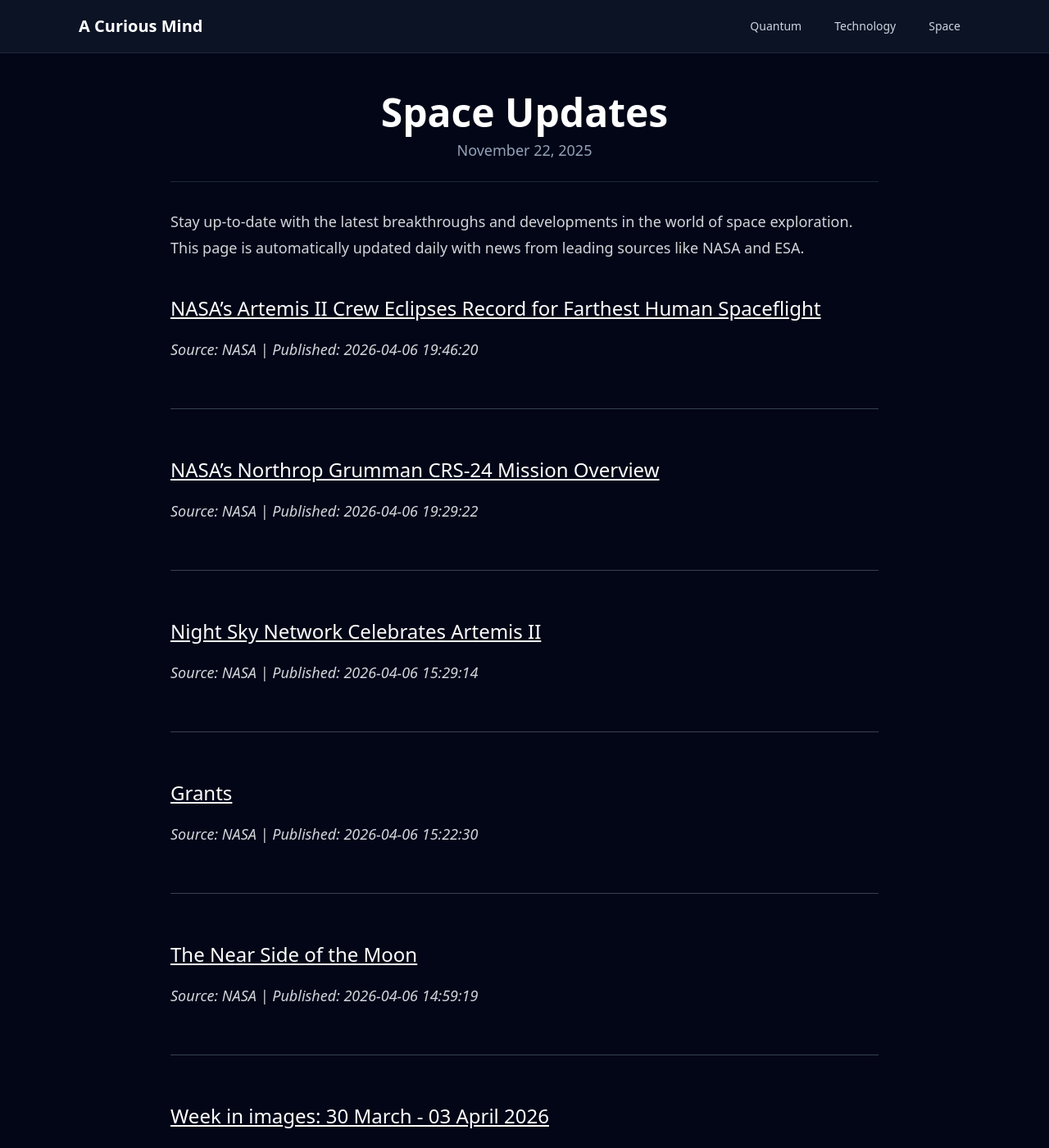
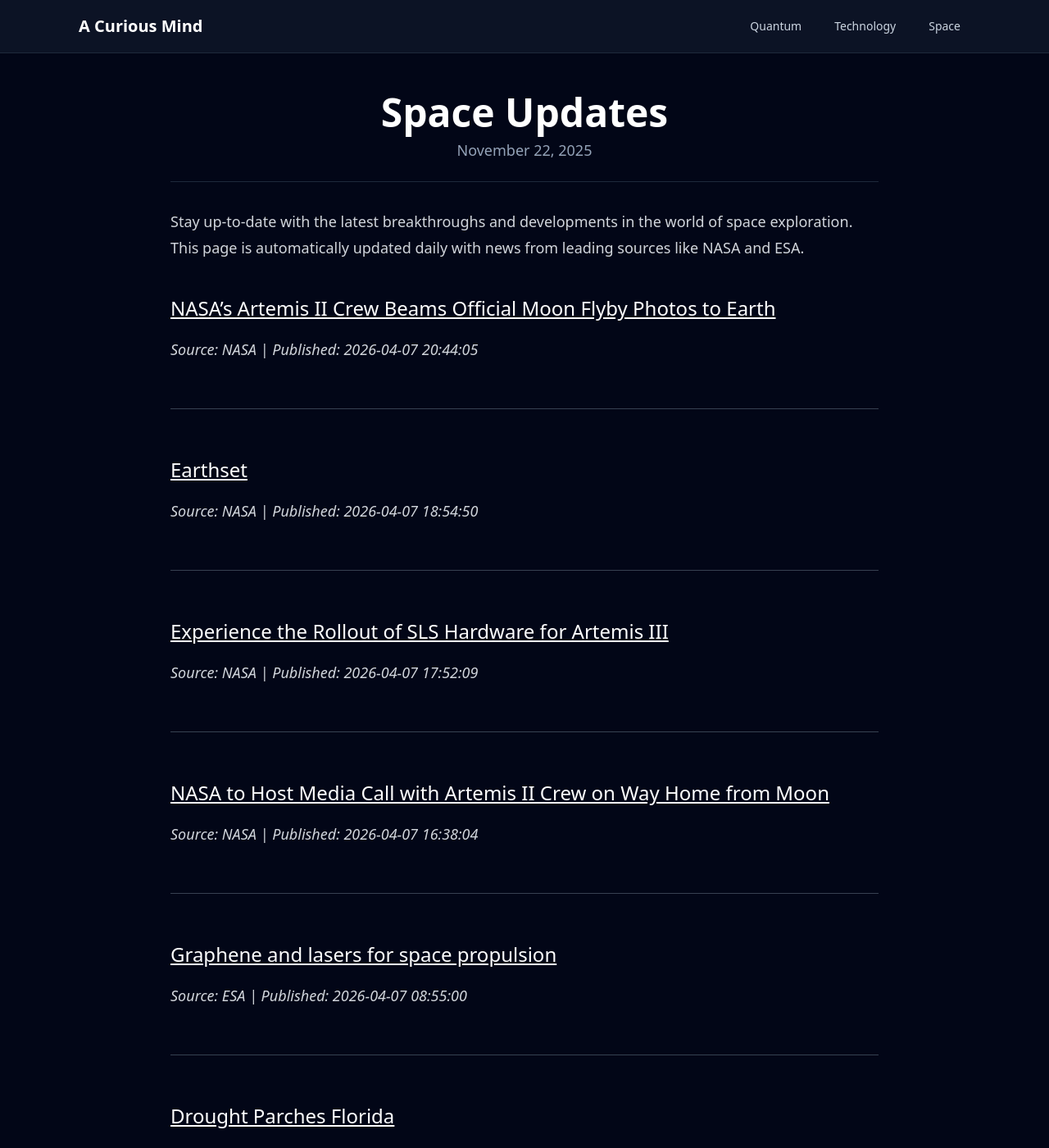
Before and after one commit to onehl7/onehl7.github.io, a Jekyll site: the page built from _posts/2025-11-22-space-updates.md, in a window 1280 px wide and 1400 px high. Shown: the whole window at 82% size. Built offline with Jekyll 4.4.1, drawn with Linux system fonts in a browser that asks for light colours; nearby versions of some CDN libraries; some of the changed text lies outside the part shown.

Commit message:
Update space news data

```diff
--- a/_data/space_news.json
+++ b/_data/space_news.json
@@ -1,33 +1,39 @@
 [
   {
     "source": "NASA",
-    "title": "NASA\u2019s Artemis II Crew Eclipses Record for Farthest Human Spaceflight",
-    "link": "https://www.nasa.gov/news-release/nasas-artemis-ii-crew-eclipses-record-for-farthest-human-spaceflight/",
-    "published": "2026-04-06 19:46:20"
+    "title": "NASA\u2019s Artemis II Crew Beams Official Moon Flyby Photos to Earth",
+    "link": "https://www.nasa.gov/news-release/nasas-artemis-ii-crew-beams-official-moon-flyby-photos-to-earth/",
+    "published": "2026-04-07 20:44:05"
   },
   {
     "source": "NASA",
-    "title": "NASA\u2019s Northrop Grumman CRS-24\u00a0Mission Overview",
-    "link": "https://www.nasa.gov/missions/station/nasas-northrop-grumman-crs-24-mission-overview/",
-    "published": "2026-04-06 19:29:22"
+    "title": "Earthset",
+    "link": "https://www.nasa.gov/image-article/earthset/",
+    "published": "2026-04-07 18:54:50"
   },
   {
     "source": "NASA",
-    "title": "Night Sky Network Celebrates Artemis II",
-    "link": "https://science.nasa.gov/solar-system/skywatching/night-sky-network/night-sky-network-celebrates-artemis-ii/",
-    "published": "2026-04-06 15:29:14"
+    "title": "Experience the Rollout of SLS Hardware for Artemis III",
+    "link": "https://www.nasa.gov/general/experience-the-rollout-of-sls-hardware-for-artemis-iii/",
+    "published": "2026-04-07 17:52:09"
   },
   {
     "source": "NASA",
-    "title": "Grants",
-    "link": "https://www.nasa.gov/centers-and-facilities/grants-2/",
-    "published": "2026-04-06 15:22:30"
+    "title": "NASA to Host Media Call with Artemis II Crew on Way Home from Moon",
+    "link": "https://www.nasa.gov/news-release/nasa-to-host-media-call-with-artemis-ii-crew-on-way-home-from-moon/",
+    "published": "2026-04-07 16:38:04"
+  },
+  {
+    "source": "ESA",
+    "title": "Graphene and lasers for space propulsion",
+    "link": "https://www.esa.int/Science_Exploration/Human_and_Robotic_Exploration/Graphene_and_lasers_for_space_propulsion",
+    "published": "2026-04-07 08:55:00"
   },
   {
     "source": "NASA",
-    "title": "The Near Side of the Moon",
-    "link": "https://www.nasa.gov/image-article/the-near-side-of-the-moon/",
-    "published": "2026-04-06 14:59:19"
+    "title": "Drought Parches Florida",
+    "link": "https://science.nasa.gov/earth/earth-observatory/drought-parches-florida/",
+    "published": "2026-04-07 04:01:00"
   },
   {
     "source": "ESA",
@@ -37,21 +43,15 @@
   },
   {
     "source": "ESA",
-    "title": "A pair of planet-forming discs",
-    "link": "https://www.esa.int/ESA_Multimedia/Images/2026/04/A_pair_of_planet-forming_discs",
-    "published": "2026-04-03 08:00:00"
-  },
-  {
-    "source": "ESA",
     "title": "Earth from Space: Eyes on our Moon",
     "link": "https://www.esa.int/ESA_Multimedia/Images/2026/04/Earth_from_Space_Eyes_on_our_Moon",
     "published": "2026-04-03 08:00:00"
   },
   {
     "source": "ESA",
-    "title": "Five things Juice has revealed about Comet 3I/ATLAS",
-    "link": "https://www.esa.int/Science_Exploration/Space_Science/Juice/Five_things_Juice_has_revealed_about_Comet_3I_ATLAS",
-    "published": "2026-04-02 13:00:00"
+    "title": "A pair of planet-forming discs",
+    "link": "https://www.esa.int/ESA_Multimedia/Images/2026/04/A_pair_of_planet-forming_discs",
+    "published": "2026-04-03 08:00:00"
   },
   {
     "source": "ESA",
```
